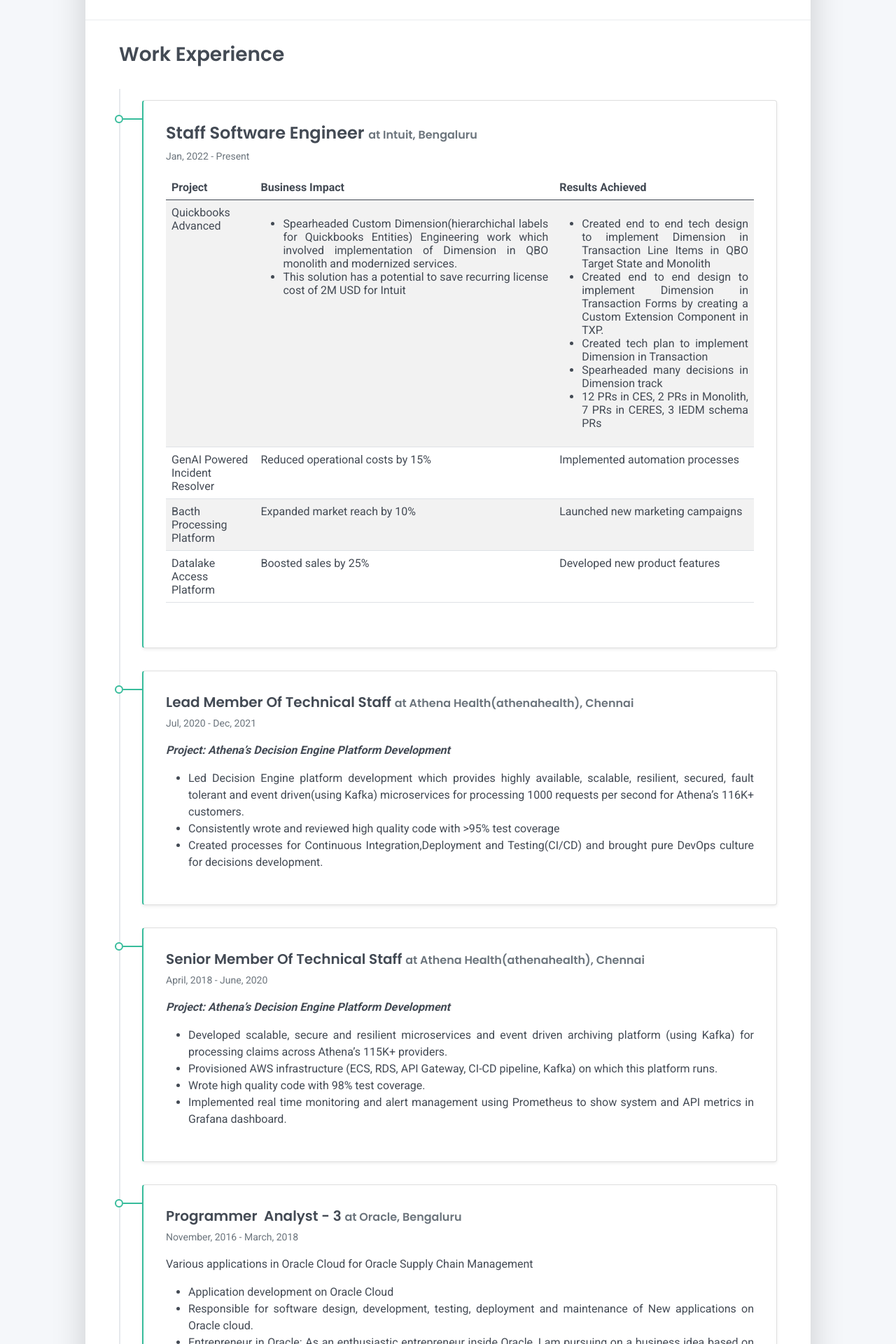
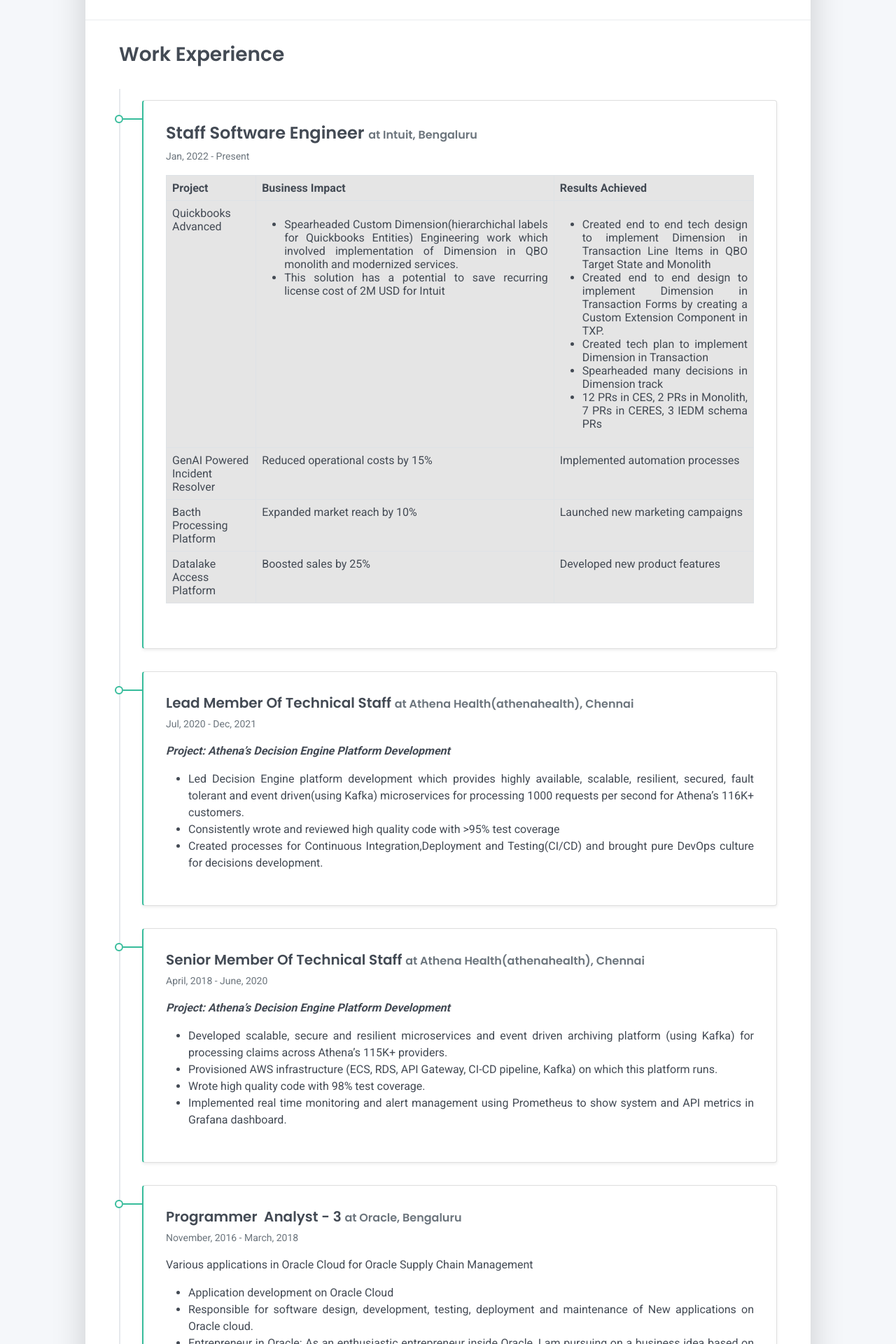
Before and after one commit to anandkshitiz/anandkshitiz.github.io, a Jekyll site: the page built from tabs/about.md, in a window 1280 px wide. Shown: the part 1638-3558 px from the top of the page at 70% size. Built offline with Jekyll 4.4.1, drawn with Linux system fonts in a browser that asks for light colours.

Commit message:
modified skills

```diff
--- a/tabs/about/content/work-experience-section.html
+++ b/tabs/about/content/work-experience-section.html
@@ -4,7 +4,7 @@
         <div class="card-body">
             <div class="h4 mb-1">Staff Software Engineer <span class="text-muted h6">at Intuit, Bengaluru</span></div>
             <div class="text-muted text-small mb-2">Jan, 2022 - Present</div>
-            <table class="table table-striped">
+            <table class="table table-bordered table-active">
                 <thead>
                     <tr>
                         <th scope="col">Project</th>
```
